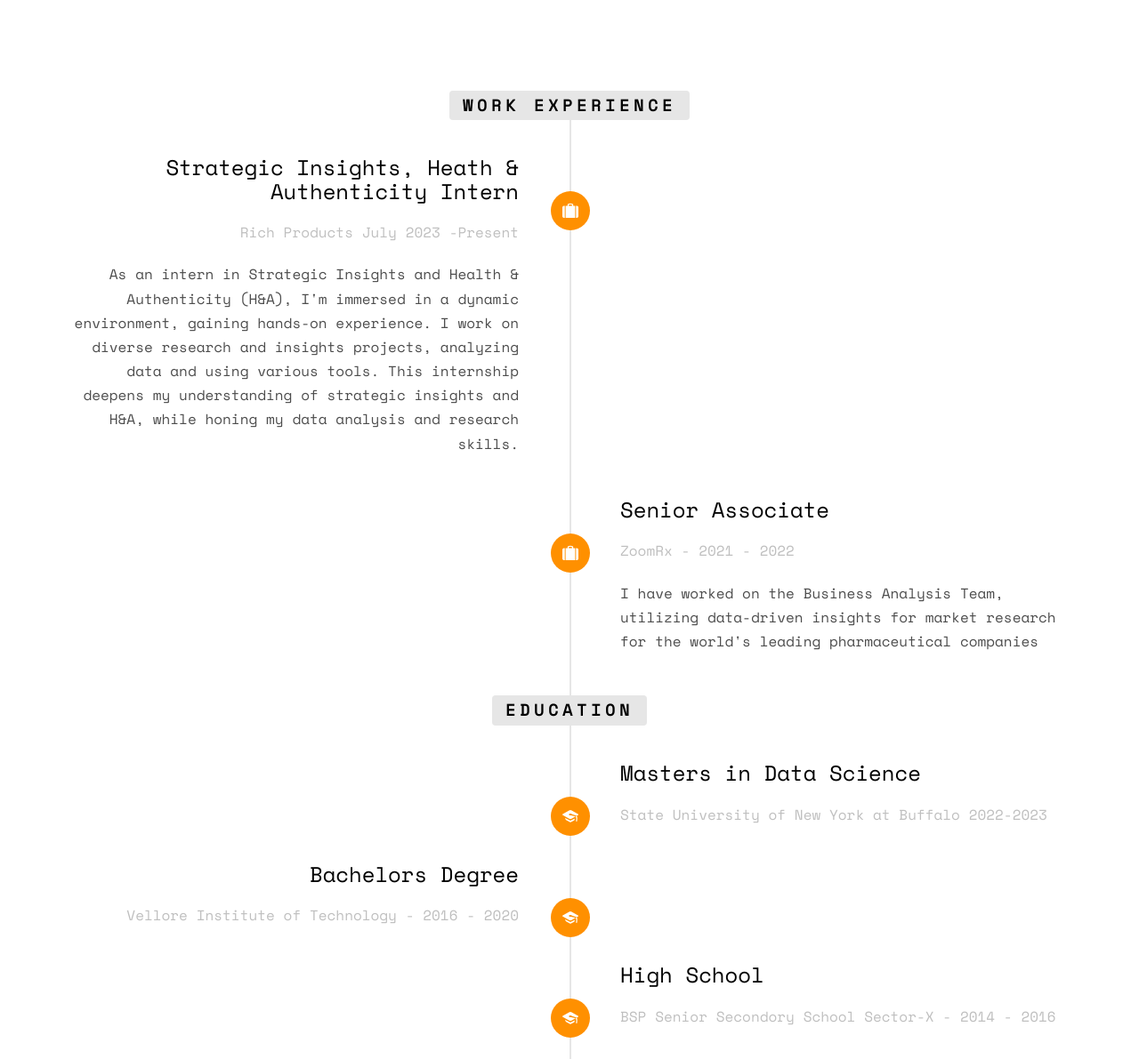
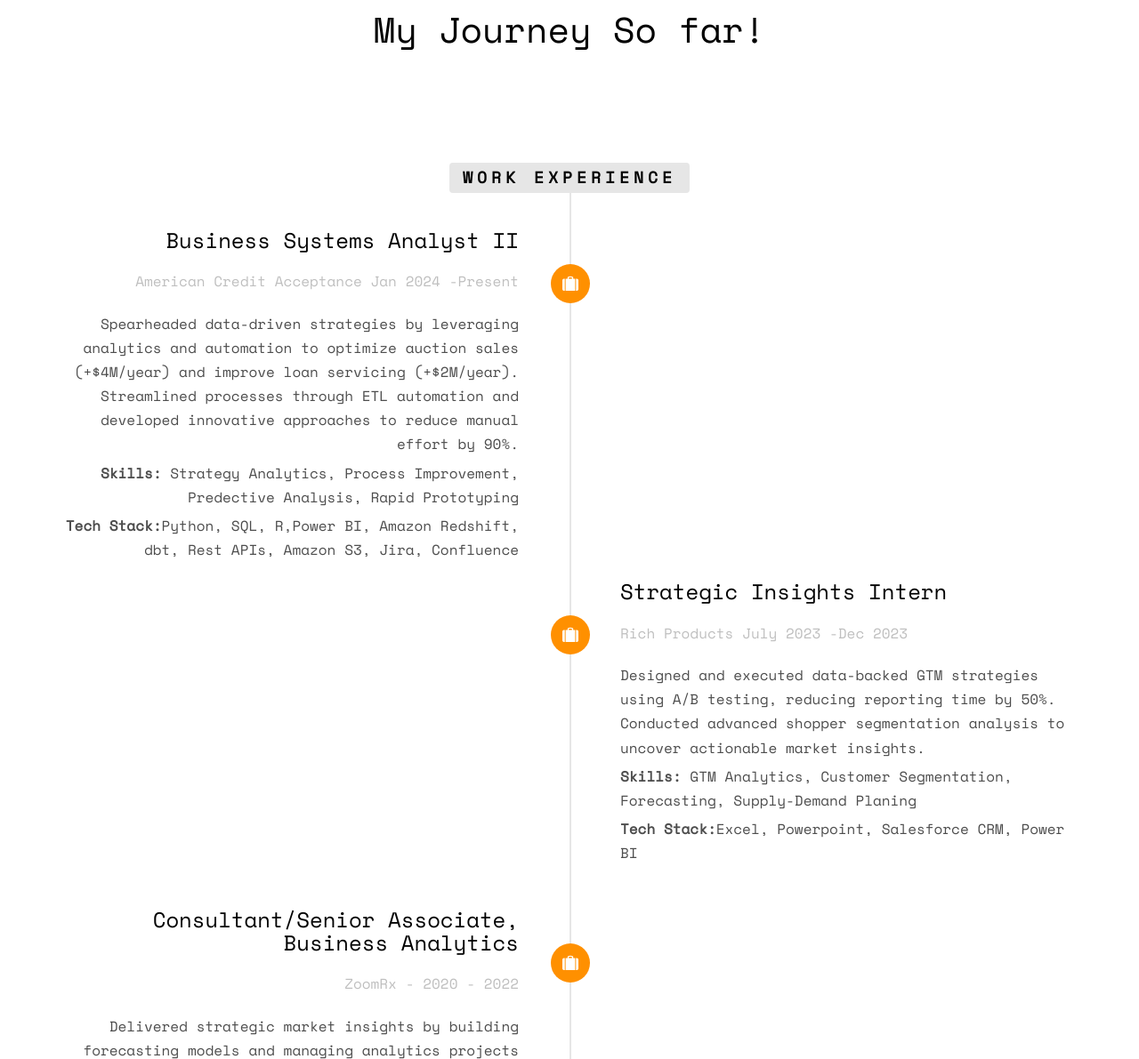
Before and after one commit to Jeevalkant/jeevalkantdandona, a plain HTML site: page index.html in a window 1280 px wide. Shown: the part 1469-2660 px from the top of the page at 89% size. Drawn offline with nearby package versions, Linux system fonts and the light colour scheme; some packages are replaced by stand-ins of ours; no server answers; files whose address does not match are found by name.

Commit message:
experience changes

```diff
--- a/index.html
+++ b/index.html
@@ -63,7 +63,8 @@
 						<div class="display-tc js-fullheight animate-box" data-animate-effect="fadeIn">
 							<div class="profile-thumb" style="background: url(images/1679262401338.jpeg);"></div>
 							<h1><span>Jeevalkant Dandona</span></h1>
-							<h3><span> Data will talk to you if you are willing to listen </span></h3>
+							<h2><span>Data Strategy | Business Intelligence </span></h2>
+
 							<p>
 								<ul class="fh5co-social-icons">
 									<!--<li><a href="https://www.facebook.com/jeevalkant.dandona/" target="_blank"><i class="icon-facebook3"></i></a></li>-->
@@ -97,7 +98,9 @@
 				<div class="col-md-8">
 					<div class="col-md-offset-1">
 					<h2>Hello There!</h2>
-					<p>	Data magician with a passion for coding and problem-solving. Turning complex datasets into actionable insights one line of code at a time.</p>
+					<p>With a background in Data Science, I am committed to empowering teams with data-driven insights and continuously seek
+						opportunities to innovate and drive business success. Let’s connect to explore how my skills and experience in analytics
+						and business intelligence can contribute to your organization’s growth.</p>
 					<p>
 						<ul class="fh5co-social-icons">
 							<!--<li><a href="https://www.facebook.com/jeevalkant.dandona/" target="_blank"><i class="icon-facebook3"></i></a></li>-->
@@ -114,7 +117,7 @@
 		<div class="container">
 			<div class="row animate-box">
 				<div class="col-md-8 col-md-offset-2 text-center fh5co-heading">
-					<h2>My Resume</h2>
+					<h2>My Journey So far!</h2>
 				</div>
 			</div>
 			<div class="row">
@@ -128,28 +131,50 @@
 							<div class="timeline-badge"><i class="icon-suitcase"></i></div>
 							<div class="timeline-panel">
 								<div class="timeline-heading">
-									<h3 class="timeline-title">Strategic Insights, Heath & Authenticity Intern</h3>
-									<span class="company">Rich Products July 2023 -Present</span>
+									<h3 class="timeline-title">Business Systems Analyst II</h3>
+									<span class="company">American Credit Acceptance Jan 2024 -Present</span>
 								</div>
 								<div class="timeline-body">
 									<p>
-										As an intern in Strategic Insights and Health & Authenticity (H&A), I'm immersed in a dynamic environment, gaining hands-on experience.
-										I work on diverse research and insights projects, analyzing data and using various tools.
-										This internship deepens my understanding of strategic insights and H&A, while honing my data analysis and research skills.   </p>
+										Spearheaded data-driven strategies by leveraging analytics and automation to optimize auction sales
+										(+$4M/year) and improve loan servicing (+$2M/year). Streamlined processes through ETL automation and
+										developed innovative approaches to reduce manual effort by 90%.   </p>
+										<p><b>Skills:</b> Strategy Analytics, Process Improvement, Predective Analysis, Rapid Prototyping</p>
+										<p><b>Tech Stack:</b>Python, SQL, R,Power BI, Amazon Redshift, dbt, Rest APIs, Amazon S3, Jira, Confluence</p>
+								</div>
+							</div>
+						</li>
+
+						<li class="timeline-inverted animate-box">
+							<div class="timeline-badge"><i class="icon-suitcase"></i></div>
+							<div class="timeline-panel">
+								<div class="timeline-heading">
+									<h3 class="timeline-title">Strategic Insights Intern</h3>
+									<span class="company">Rich Products July 2023 -Dec 2023</span>
+								</div>
+								<div class="timeline-body">
+									<p>
+										Designed and executed data-backed GTM strategies using A/B testing, reducing reporting time by 50%.
+										Conducted advanced shopper segmentation analysis to uncover actionable market insights.  </p>
+										<p><b>Skills:</b> GTM Analytics, Customer Segmentation, Forecasting, Supply-Demand Planing</p>
+										<p><b>Tech Stack:</b>Excel, Powerpoint, Salesforce CRM, Power BI</p>
 								</div>
 							</div>
 						</li>
 						<br>
 
-						<li class="timeline-inverted animate-box">
+						<li class="animate-box timeline-unverted">
 							<div class="timeline-badge"><i class="icon-suitcase"></i></div>
 							<div class="timeline-panel">
 								<div class="timeline-heading">
-									<h3 class="timeline-title">Senior Associate</h3>
-									<span class="company">ZoomRx - 2021 - 2022</span>
+									<h3 class="timeline-title">Consultant/Senior Associate, Business Analytics</h3>
+									<span class="company">ZoomRx - 2020 - 2022</span>
 								</div>
 								<div class="timeline-body">
-									<p> I have worked on the Business Analysis Team, utilizing data-driven insights for market research for the world's leading pharmaceutical companies </p>
+									<p>  Delivered strategic market insights by building forecasting models and managing analytics projects generating
+										 $2M+ in annual revenue. Enhanced decision-making with KPI dashboards and reduced churn by leading cross-functional collaborations.</p>
+										 <p><b>Skills:</b> Market Research, Competitior Analysis, Statistical Analysis, Time series Analysis </p>
+										 <p><b>Tech Stack:</b>SQL, Excel, Google Sheets, Slack, Tableau, Looker </p>
 								</div>
 							</div>
 						</li>
@@ -166,6 +191,10 @@
 								<div class="timeline-heading">
 									<h3 class="timeline-title">Masters in Data Science</h3>
 									<span class="company">State University of New York at Buffalo 2022-2023</span>
+									<p><B>Courses:</B> Data Visualizations, Statistical Analysis, Machine Learning, Database Management, Probability Theory,
+									Data Intensive Computing</p>
+									<p><b>Skills:</b> NLP, Gen AI, Neural Networks, Machine Learning</p>
+									<p><b>Tech Stack:</b>Python, MySQL, PostGre Sql, Azure Cloud, Tensorflow, Pandas, Keras, Jupyter</p>
 								</div>
 								<div class="timeline-body">
 								</div>
@@ -175,23 +204,15 @@
 							<div class="timeline-badge"><i class="icon-graduation-cap"></i></div>
 							<div class="timeline-panel">
 								<div class="timeline-heading">
-									<h3 class="timeline-title">Bachelors Degree</h3>
+									<h3 class="timeline-title">Bachelors of Technology, Mechanical Engineering</h3>
 									<span class="company">Vellore Institute of Technology - 2016 - 2020</span>
+									<p><B>Courses:</B> Supply Chain, Process Improvement, Workflow Management</p>
 								</div>
 								<div class="timeline-body">
 								</div>
 							</div>
 						</li>
-						<li class="timeline-inverted animate-box">
-							<div class="timeline-badge"><i class="icon-graduation-cap"></i></div>
-							<div class="timeline-panel">
-								<div class="timeline-heading">
-									<h3 class="timeline-title">High School</h3>
-									<span class="company">BSP Senior Secondory School Sector-X - 2014 - 2016</span>
-								</div>
-								</div>
-							</div>
-						</li>
+
 
 			    	</ul>
 				</div>
```
